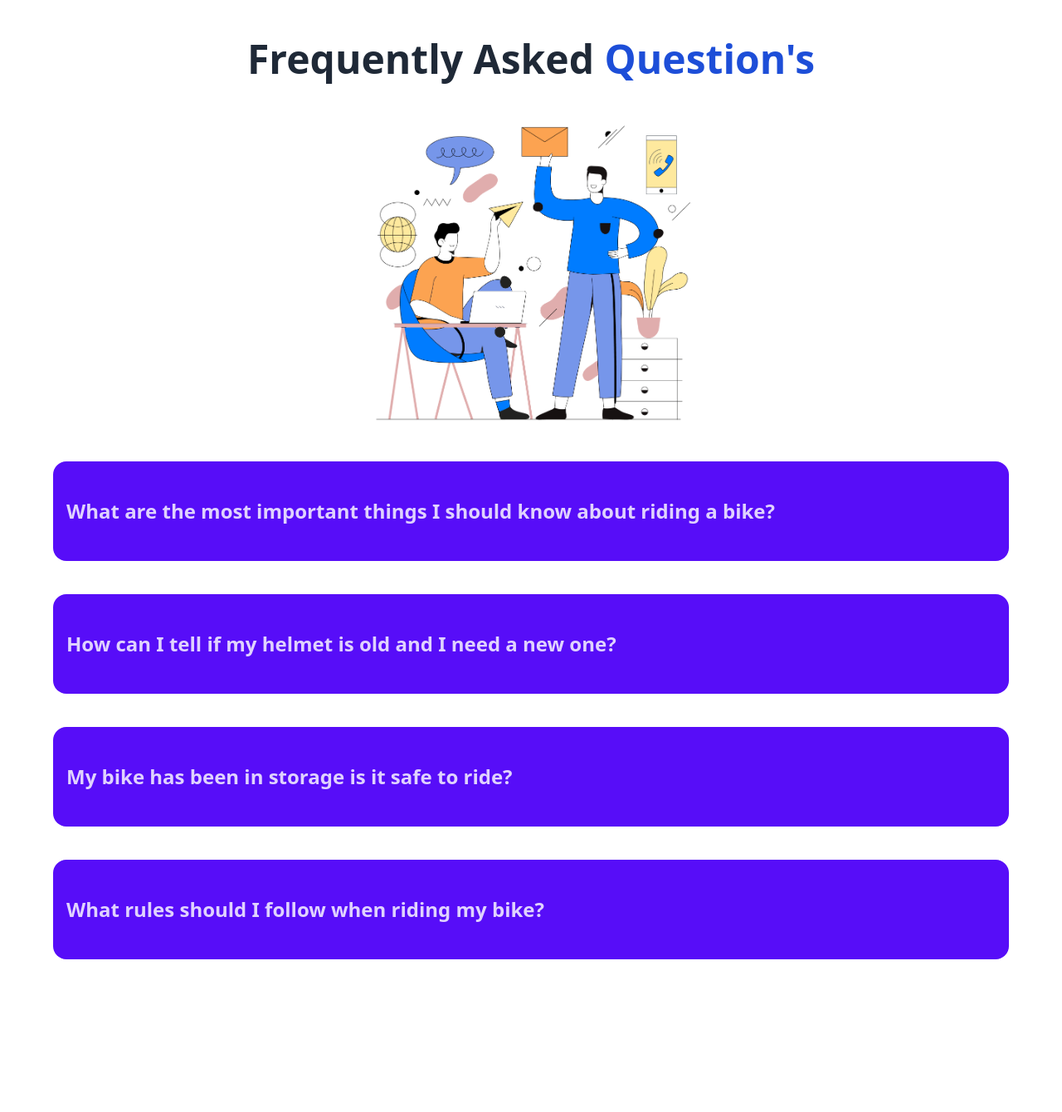
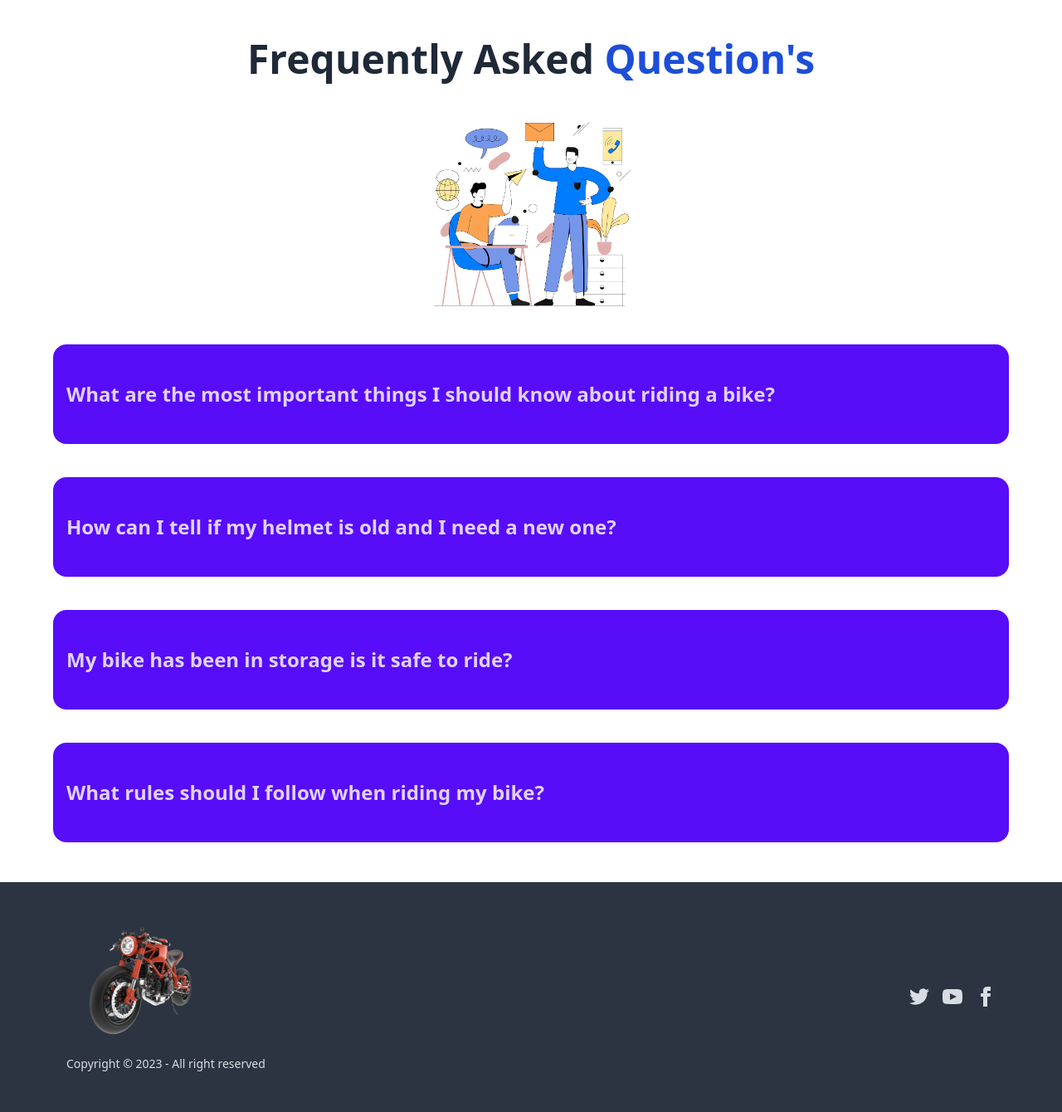
Before and after one commit to sadimridha1/biker-zone-website, a plain HTML site: page index.html in a window 1280 px wide. Shown: the part 2681-4021 px from the top of the page at 83% size. Before the commit the page ends 3885 px from the top, so only its background shows below. Drawn offline with nearby package versions, Linux system fonts and the light colour scheme.

Commit message:
added footer section

```diff
--- a/index.html
+++ b/index.html
@@ -193,7 +193,7 @@
 
           <div class="">
             <div class="">
-              <img class="w-96 mx-auto" src="./images/others/Frame.png" alt="">
+              <img class="w-60 mx-auto" src="./images/others/Frame.png" alt="">
             </div>
             <div class="p-0">
               <!-- first FAQ  -->
@@ -243,6 +243,19 @@
         </section>
     </main>
     <!-- footer section start  -->
-    <footer></footer>
+    <footer>
+      <footer class="footer items-center p-4 bg-neutral text-neutral-content py-12 px-20">
+        <div class="items-center grid-rows-1">
+          <img src="./images/slider/bike2.png" alt="" class="w-48">
+          <p>Copyright © 2023 - All right reserved</p>
+        </div>
+        <div class="grid-flow-col gap-4 md:place-self-center md:justify-self-end">
+          <a><svg xmlns="http://www.w3.org/2000/svg" width="24" height="24" viewBox="0 0 24 24" class="fill-current"><path d="M24 4.557c-.883.392-1.832.656-2.828.775 1.017-.609 1.798-1.574 2.165-2.724-.951.564-2.005.974-3.127 1.195-.897-.957-2.178-1.555-3.594-1.555-3.179 0-5.515 2.966-4.797 6.045-4.091-.205-7.719-2.165-10.148-5.144-1.29 2.213-.669 5.108 1.523 6.574-.806-.026-1.566-.247-2.229-.616-.054 2.281 1.581 4.415 3.949 4.89-.693.188-1.452.232-2.224.084.626 1.956 2.444 3.379 4.6 3.419-2.07 1.623-4.678 2.348-7.29 2.04 2.179 1.397 4.768 2.212 7.548 2.212 9.142 0 14.307-7.721 13.995-14.646.962-.695 1.797-1.562 2.457-2.549z"></path></svg>
+          </a>
+          <a><svg xmlns="http://www.w3.org/2000/svg" width="24" height="24" viewBox="0 0 24 24" class="fill-current"><path d="M19.615 3.184c-3.604-.246-11.631-.245-15.23 0-3.897.266-4.356 2.62-4.385 8.816.029 6.185.484 8.549 4.385 8.816 3.6.245 11.626.246 15.23 0 3.897-.266 4.356-2.62 4.385-8.816-.029-6.185-.484-8.549-4.385-8.816zm-10.615 12.816v-8l8 3.993-8 4.007z"></path></svg></a>
+          <a><svg xmlns="http://www.w3.org/2000/svg" width="24" height="24" viewBox="0 0 24 24" class="fill-current"><path d="M9 8h-3v4h3v12h5v-12h3.642l.358-4h-4v-1.667c0-.955.192-1.333 1.115-1.333h2.885v-5h-3.808c-3.596 0-5.192 1.583-5.192 4.615v3.385z"></path></svg></a>
+        </div>
+      </footer>
+    </footer>
 </body>
 </html>
```
